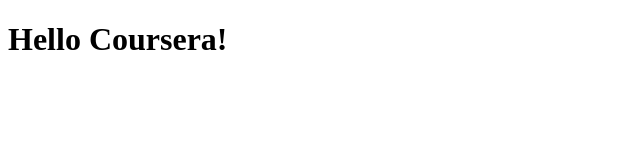
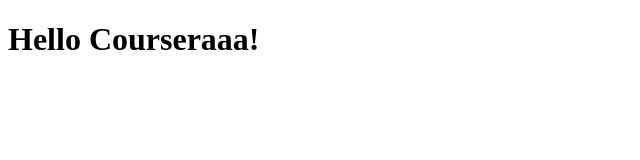
Before and after one commit to jpaark95/coursera-test, a plain HTML site: page site/index.html in a window 1280 px wide. Shown: the full height of the page, 0-640 px from the left. Drawn offline with Linux system fonts and the light colour scheme.

Commit message:
Update index.html

```diff
--- a/site/index.html
+++ b/site/index.html
@@ -4,6 +4,6 @@
     <title>Hello Coursera!123</title>
 </head>
 <body>
-    <h1>Hello Coursera!</h1>
+    <h1>Hello Courseraaa!</h1>
 </body>
 </html>
```
